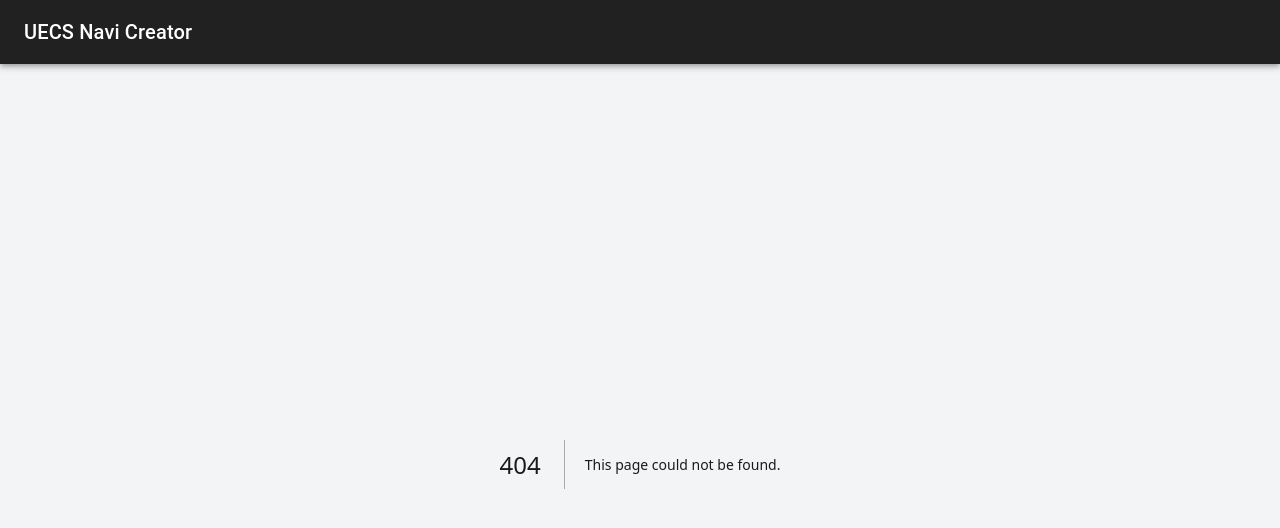
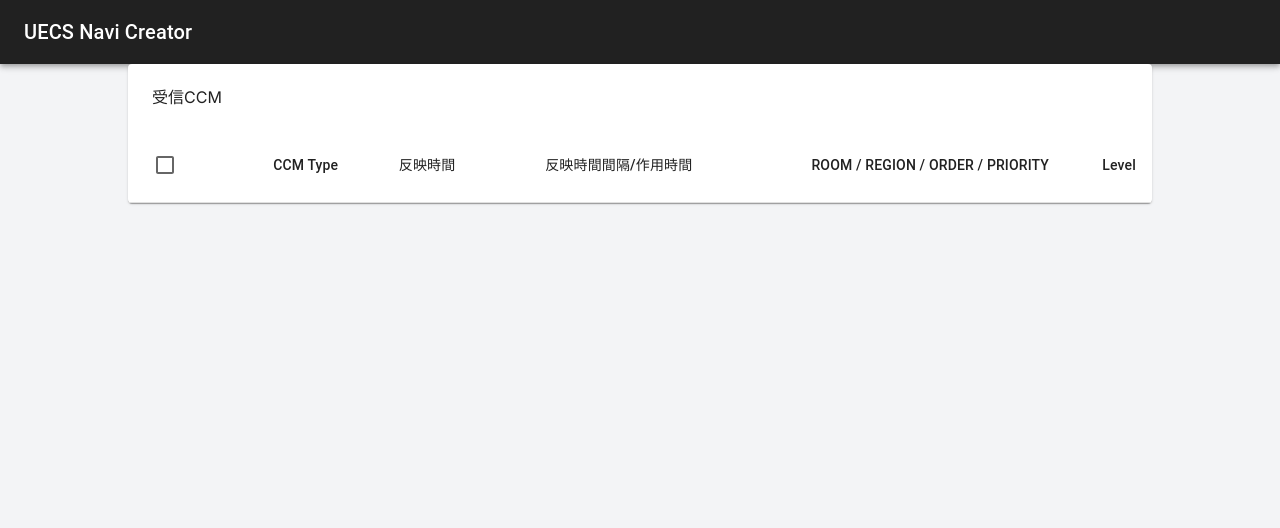
Before and after one commit to Fumiya-Tahara/uecs-navi-creator, a Next.js app in the folder frontend/: page /list-create in a window 1280 px wide. Before the commit this address had no page. Shown: the top 528 px of the page. Built offline with nearby package versions, Linux system fonts and the light colour scheme.

Commit message:
リスト形式の入力ページ追加

```diff
--- /dev/null
+++ b/frontend/src/app/list-create/components/reception-params.tsx
@@ -0,0 +1,81 @@
+"use client";
+import {
+  Paper,
+  Table,
+  TableBody,
+  TableCell,
+  TableContainer,
+  TableHead,
+  TableRow,
+  Checkbox,
+  Toolbar,
+} from "@mui/material";
+import { useState } from "react";
+
+export interface ReceptionParams {
+  id: number;
+  valid: boolean;
+  room: number;
+  region: number;
+  order: number;
+  priority: number;
+  lv: number;
+  cast: number;
+  sr: string;
+  ccm_type: string;
+  unit: string;
+  sthr: number;
+  stmn: number;
+  edhr: number;
+  edmn: number;
+  inmn: number;
+  dumn: number;
+  rly_l: number;
+  rly_h: number;
+}
+
+export function ReceptionParams() {
+  const [paramList, setParamList] = useState<ReceptionParams[]>([]);
+
+  return (
+    <>
+      <Paper sx={{ width: "80%" }}>
+        <TableContainer>
+          <Toolbar>受信CCM</Toolbar>
+          <Table sx={{ minWidth: 650 }} aria-label="simple table">
+            <TableHead>
+              <TableRow>
+                <TableCell>
+                  <Checkbox />
+                </TableCell>
+                <TableCell align="right">CCM Type</TableCell>
+                <TableCell align="right">反映時間</TableCell>
+                <TableCell align="right">反映時間間隔/作用時間</TableCell>
+                <TableCell align="right">
+                  ROOM / REGION / ORDER / PRIORITY
+                </TableCell>
+                <TableCell align="right">Level</TableCell>
+              </TableRow>
+            </TableHead>
+            {/* <TableBody>
+          {rows.map((row) => (
+            <TableRow
+              key={row.name}
+              sx={{ "&:last-child td, &:last-child th": { border: 0 } }}
+            >
+              <TableCell component="th" scope="row">
+                {row.name}
+              </TableCell>
+              <TableCell align="right">{row.calories}</TableCell>
+              <TableCell align="right">{row.fat}</TableCell>
+              <TableCell align="right">{row.carbs}</TableCell>
+              <TableCell align="right">{row.protein}</TableCell>
+            </TableRow>
+          ))}
+        </TableBody> */}
+          </Table>
+        </TableContainer>
+      </Paper>
+    </>
+  );
+}
--- /dev/null
+++ b/frontend/src/app/list-create/page.tsx
@@ -0,0 +1,9 @@
+import { ReceptionParams } from "./components/reception-params";
+
+export default function ListCreate() {
+  return (
+    <div className="flex justify-center">
+      <ReceptionParams />
+    </div>
+  );
+}
```
